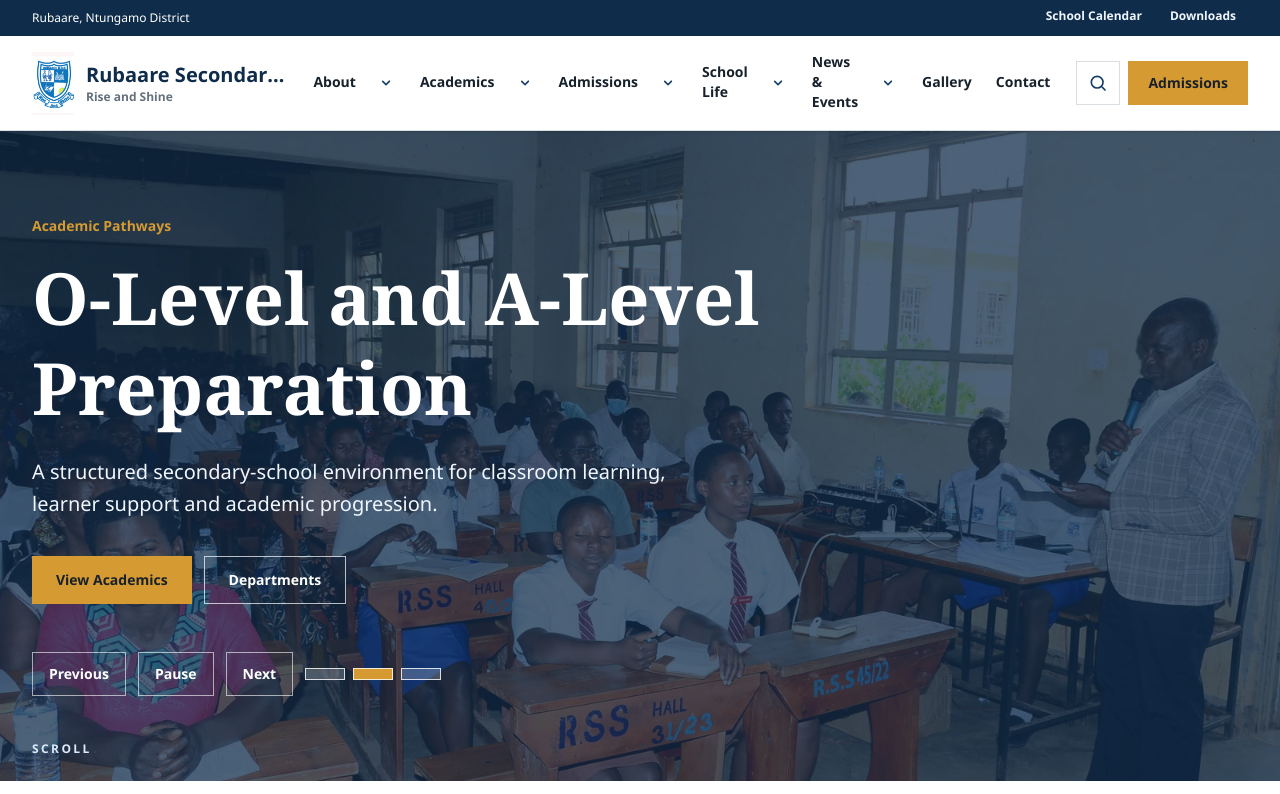
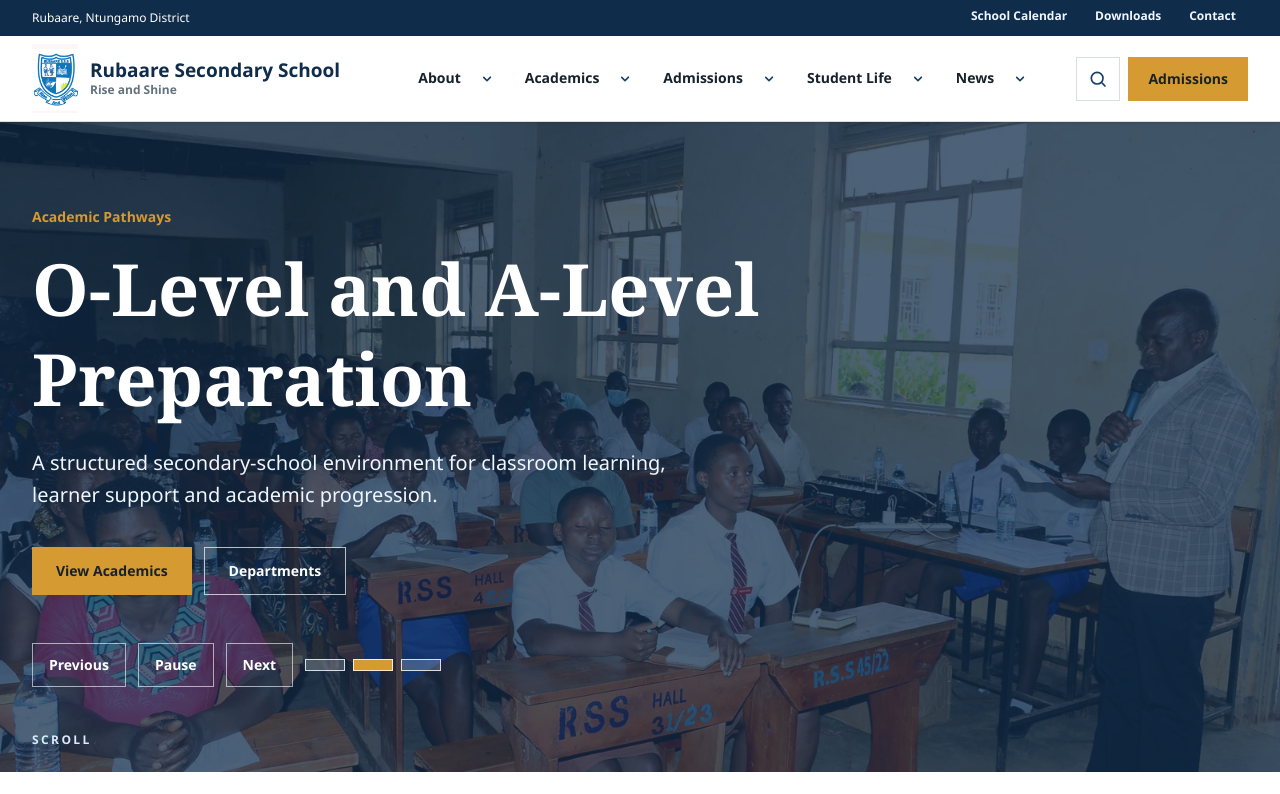
Before and after one commit to DouglasBagambe/rubaaress, a Next.js app: page / in a window 1280 px wide. Shown: the top 794 px of the page. Built offline with nearby package versions, Linux system fonts and the light colour scheme.

Commit message:
Refine compact header navigation

```diff
--- a/src/components/header.tsx
+++ b/src/components/header.tsx
@@ -80,10 +80,10 @@ export function Header() {
   return (
     <header ref={headerRef} className="sticky top-0 z-50 border-b border-[var(--school-border)] bg-white shadow-sm">
       <UtilityBar />
-      <div className="mx-auto flex min-h-20 max-w-7xl items-center justify-between gap-4 px-4 py-2 md:px-6 lg:px-8">
+      <div className="mx-auto grid min-h-20 max-w-[1380px] grid-cols-[minmax(0,1fr)_auto] items-center gap-4 px-4 py-2 md:px-6 lg:px-8 xl:grid-cols-[minmax(300px,340px)_1fr_auto] xl:gap-8">
         <SchoolIdentity />
         <DesktopNavigation activeMenu={activeDesktopMenu} setActiveMenu={setActiveDesktopMenu} pathname={pathname} />
-        <div className="hidden items-center gap-2 lg:flex">
+        <div className="hidden items-center justify-end gap-2 xl:flex">
           <button
             ref={searchButtonRef}
             type="button"
@@ -100,7 +100,7 @@ export function Header() {
           </button>
           <AdmissionsHeaderCTA />
         </div>
-        <div className="flex items-center gap-2 lg:hidden">
+        <div className="flex items-center justify-end gap-2 xl:hidden">
           <Link href="/admissions" className={`hidden min-h-11 items-center bg-[var(--school-gold)] px-4 text-sm font-bold text-[var(--school-ink)] sm:flex ${focusClass}`}>
             Admissions
           </Link>
@@ -124,9 +124,9 @@ export function Header() {
 function UtilityBar() {
   return (
     <div className="bg-[var(--school-blue-dark)] text-white">
-      <div className="mx-auto flex min-h-9 max-w-7xl items-center justify-between gap-4 px-4 text-xs md:px-6 lg:px-8">
+      <div className="mx-auto flex min-h-9 max-w-[1380px] items-center justify-between gap-4 px-4 text-xs md:px-6 lg:px-8">
         <p className="truncate font-medium">Rubaare, Ntungamo District</p>
-        <nav aria-label="Utility links" className="hidden items-center gap-1 sm:flex">
+        <nav aria-label="Utility links" className="hidden items-center gap-1 md:flex">
           {utilityNavigation.map((item) => (
             <Link key={`${item.label}-${item.href}`} href={item.href} className={`min-h-9 px-3 py-2 font-semibold text-blue-50 hover:bg-white/10 ${focusClass}`}>
               {item.label}
@@ -140,10 +140,10 @@ function UtilityBar() {
 
 function SchoolIdentity() {
   return (
-    <Link href="/" className={`flex min-h-14 min-w-0 items-center gap-3 ${focusClass}`}>
-      <Image src={schoolIdentity.logoPath} alt="Rubaare Secondary School badge" width={42} height={63} priority />
+    <Link href="/" className={`flex min-h-14 min-w-0 items-center gap-3 xl:min-w-[300px] xl:shrink-0 ${focusClass}`}>
+      <Image src={schoolIdentity.logoPath} alt="Rubaare Secondary School badge" width={46} height={69} priority />
       <span className="min-w-0">
-        <span className="block truncate text-base font-bold text-[var(--school-blue-dark)] md:text-xl">
+        <span className="block text-[17px] font-bold leading-tight text-[var(--school-blue-dark)] md:text-[19px]">
           {schoolIdentity.name}
         </span>
         <span className="block text-xs font-semibold text-[var(--school-muted)]">Rise and Shine</span>
@@ -162,7 +162,7 @@ function DesktopNavigation({
   pathname: string;
 }) {
   return (
-    <nav aria-label="Primary navigation" className="hidden items-center gap-1 lg:flex">
+    <nav aria-label="Primary navigation" className="hidden items-center justify-center gap-3 xl:flex">
       {navigation.map((item) => {
         const hasMenu = item.type !== "direct";
         const menuId = `desktop-menu-${getNavigationId(item.label)}`;
@@ -175,7 +175,7 @@ function DesktopNavigation({
               <Link
                 href={item.href}
                 aria-current={isActive ? "page" : undefined}
-                className={`flex min-h-11 items-center border-b-2 px-2.5 py-2 text-sm font-bold ${
+                className={`flex min-h-11 items-center whitespace-nowrap border-b-2 px-2 py-2 text-sm font-bold ${
                   isActive
                     ? "border-[var(--school-gold)] text-[var(--school-blue)]"
                     : "border-transparent text-[var(--school-ink)] hover:text-[var(--school-blue)]"
@@ -192,7 +192,7 @@ function DesktopNavigation({
                   aria-haspopup="true"
                   aria-expanded={isOpen}
                   aria-controls={menuId}
-                  className={`flex min-h-11 min-w-10 items-center justify-center text-[var(--school-blue)] ${focusClass}`}
+                  className={`flex min-h-11 min-w-9 items-center justify-center text-[var(--school-blue)] ${focusClass}`}
                   onClick={() => setActiveMenu(isOpen ? null : item.label)}
                 >
                   <ChevronIcon isOpen={isOpen} />
@@ -214,7 +214,7 @@ function DesktopMenu({ id, item }: { id: string; item: NavigationItem }) {
     <div
       id={id}
       className={`absolute left-0 top-full z-50 border border-[var(--school-border)] bg-white p-4 shadow-lg ${
-        isMega ? "w-[min(760px,calc(100vw-3rem))]" : "w-80"
+        isMega ? "w-[min(740px,calc(100vw-3rem))]" : "w-80"
       }`}
     >
       <div className={isMega ? "grid gap-5 lg:grid-cols-[1fr_1fr_0.9fr]" : "grid gap-4"}>
@@ -261,7 +261,7 @@ function HeaderSearch({
 }) {
   return (
     <div id="header-search" className="border-t border-[var(--school-border)] bg-[var(--school-cream)]">
-      <div className="mx-auto flex max-w-7xl items-center gap-3 px-4 py-4 md:px-6 lg:px-8">
+      <div className="mx-auto flex max-w-[1380px] items-center gap-3 px-4 py-4 md:px-6 lg:px-8">
         <label className="sr-only" htmlFor="site-search">
           Search the website
         </label>
@@ -319,7 +319,7 @@ function MobileNavigation({
   };
 
   return (
-    <div className="fixed inset-0 z-[70] bg-[var(--school-blue-dark)]/70 lg:hidden" onMouseDown={onClose}>
+    <div className="fixed inset-0 z-[70] bg-[var(--school-blue-dark)]/70 xl:hidden" onMouseDown={onClose}>
       <div
         ref={drawerRef}
         id="mobile-navigation"
--- a/src/content/navigation.ts
+++ b/src/content/navigation.ts
@@ -80,11 +80,9 @@ export const navigation: ReadonlyArray<NavigationItem> = [
         ],
       },
       {
-        heading: "Academic Resources",
+        heading: "Academic Information",
         items: [
           { label: "Academic Performance", href: "/academics" },
-          { label: "School Calendar", href: "/events" },
-          { label: "Downloads", href: "/downloads" },
         ],
       },
     ],
@@ -107,20 +105,23 @@ export const navigation: ReadonlyArray<NavigationItem> = [
         heading: "Joining Rubaare SS",
         items: [
           { label: "Admissions Overview", href: "/admissions" },
+          { label: "How to Apply", href: "/admissions" },
+          { label: "Admission Requirements", href: "/admissions" },
           { label: "Fees & Documents", href: "/downloads" },
+          { label: "Frequently Asked Questions", href: "/admissions" },
         ],
       },
     ],
   },
   {
-    label: "School Life",
+    label: "Student Life",
     href: "/school-life",
     type: "mega",
     groups: [
       {
         heading: "Student Experience",
         items: [
-          { label: "School Life Overview", href: "/school-life" },
+          { label: "Student Life Overview", href: "/school-life" },
           { label: "Sports", href: "/school-life" },
           { label: "Clubs & Societies", href: "/school-life" },
           { label: "Student Leadership", href: "/school-life" },
@@ -147,7 +148,7 @@ export const navigation: ReadonlyArray<NavigationItem> = [
     },
   },
   {
-    label: "News & Events",
+    label: "News",
     href: "/news",
     type: "dropdown",
     groups: [
@@ -162,17 +163,19 @@ export const navigation: ReadonlyArray<NavigationItem> = [
       },
     ],
   },
-  { label: "Gallery", href: "/gallery", type: "direct" },
-  { label: "Contact", href: "/contact", type: "direct" },
 ];
 
 export const utilityNavigation: ReadonlyArray<NavigationLink> = [
   { label: "School Calendar", href: "/events" },
   { label: "Downloads", href: "/downloads" },
+  { label: "Contact", href: "/contact" },
 ];
 
 export const mobileNavigation: ReadonlyArray<NavigationItem> = [
   { label: "Home", href: "/", type: "direct" },
   ...navigation,
+  { label: "Gallery", href: "/gallery", type: "direct" },
   { label: "Downloads", href: "/downloads", type: "direct" },
+  { label: "School Calendar", href: "/events", type: "direct" },
+  { label: "Contact", href: "/contact", type: "direct" },
 ];
```
Also changed, not shown: 1 other file (tests, documents, lock files or other folders).
